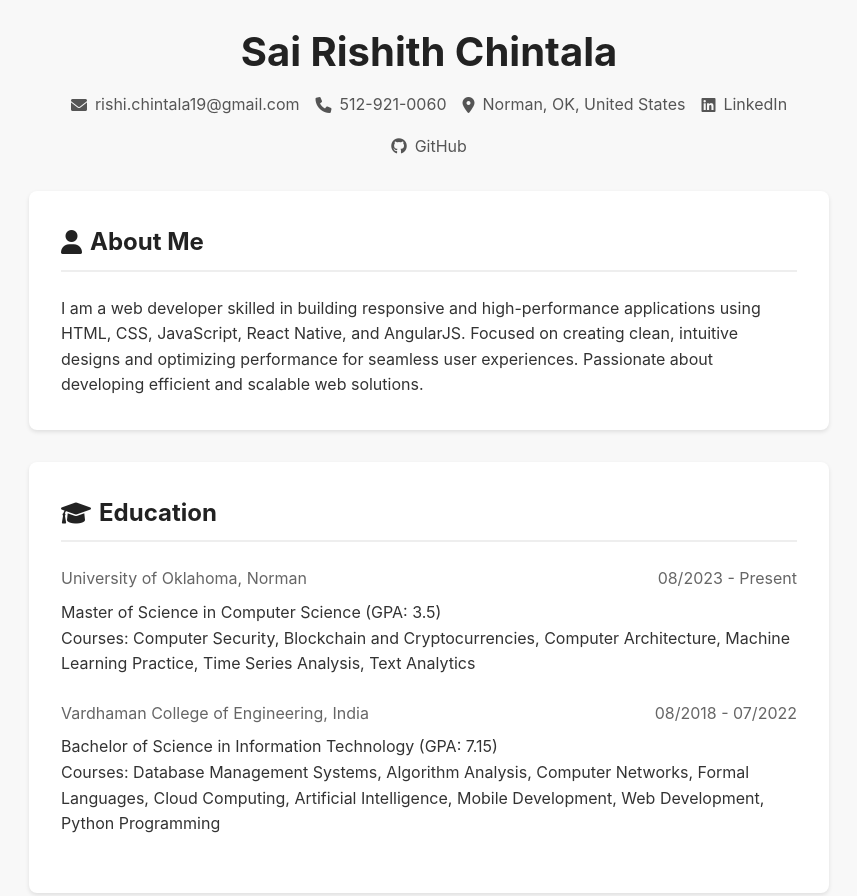
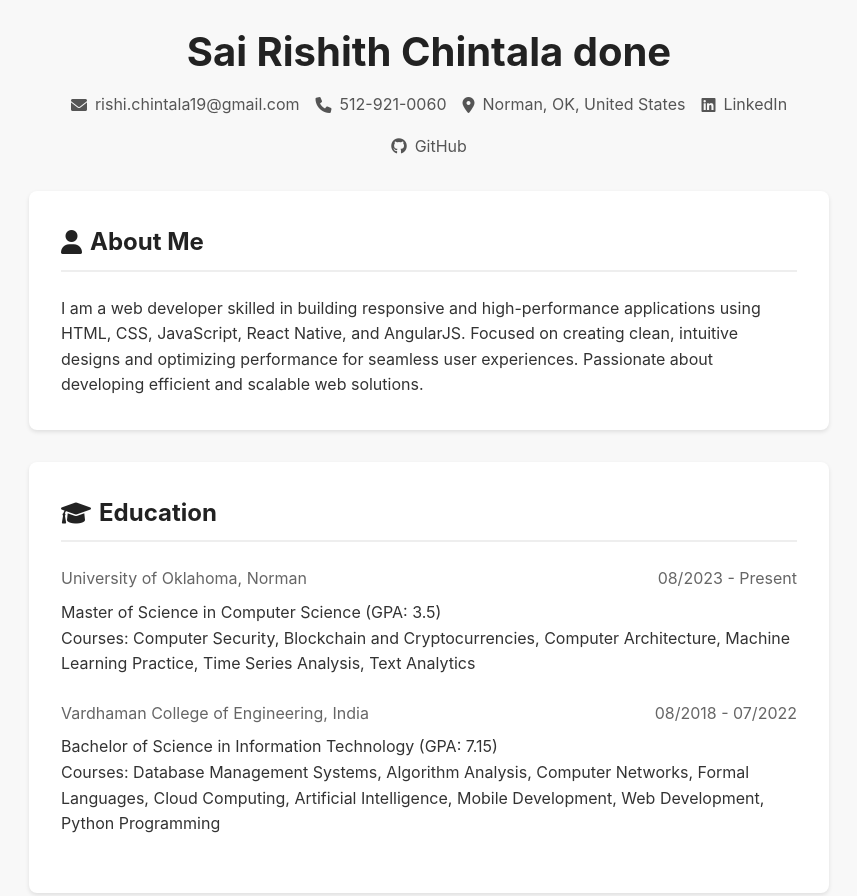
Before and after one commit to rishichintala/_My-Portfolio-Website_, a plain HTML site: page index.html in a window 1280 px wide. Shown: the top 896 px of the page, without its empty margins (211-1068 px from the left). Drawn offline with Linux system fonts and the light colour scheme.

Commit message:
Update index.html

```diff
--- a/index.html
+++ b/index.html
@@ -16,7 +16,7 @@
     <div class="container">
         <!-- Header Section -->
         <header class="header">
-            <h1 class="name">Sai Rishith Chintala</h1>
+            <h1 class="name">Sai Rishith Chintala done </h1>
             <div class="contact-info">
                 <a href="mailto:rishi.chintala19@gmail.com">
                     <i class="fas fa-envelope"></i> rishi.chintala19@gmail.com
```
